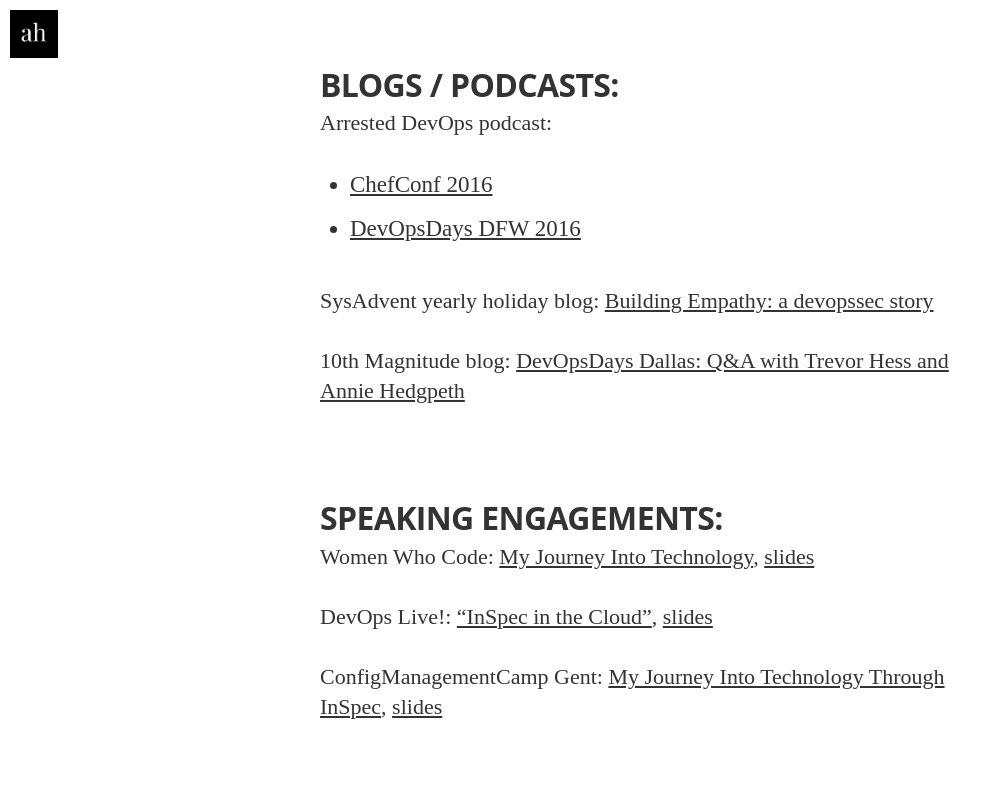
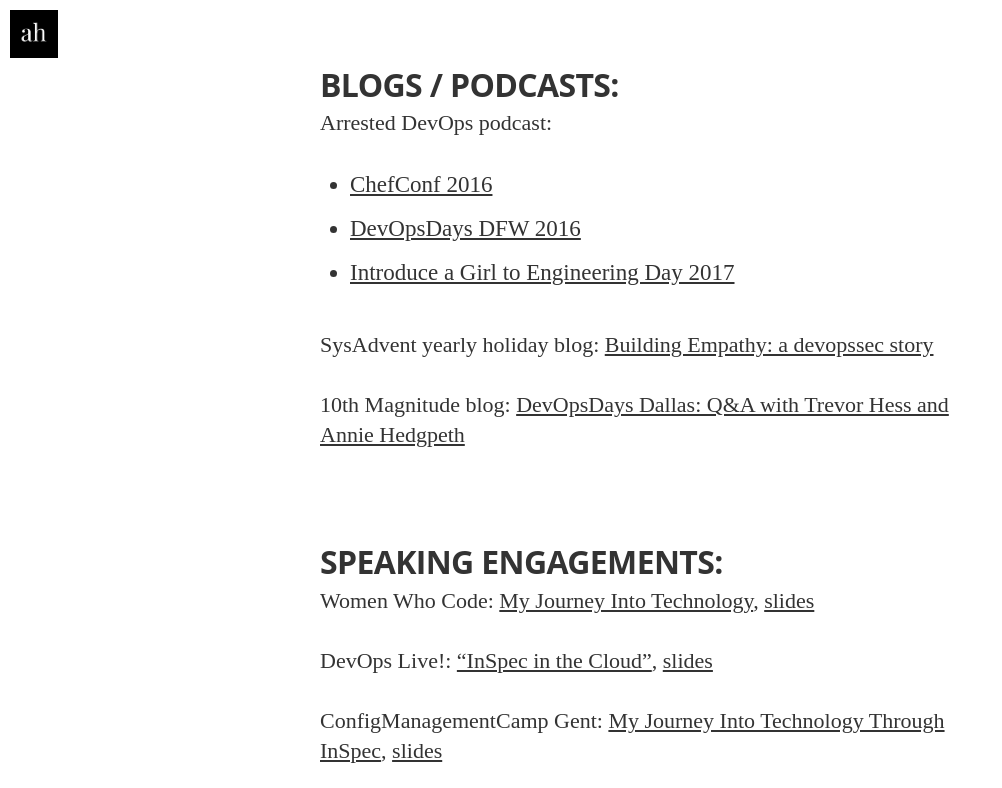
Before and after one commit to anniehedgpeth/anniehedgpeth.github.io, a Jekyll site: the page built from community.md, in a window 1280 px wide and 900 px high, scrolled down 624 px, cut to the strip 0-788 px from the top of the window. Shown: the whole strip, without its empty margins (0-1002 px from the left). Built offline with Jekyll 4.4.1, drawn with Linux system fonts in a browser that asks for light colours; nearby versions of some CDN libraries; some web fonts are replaced.

Commit message:
new video

```diff
--- a/community.md
+++ b/community.md
@@ -11,6 +11,7 @@
 
  - [ChefConf 2016](https://www.youtube.com/watch?v=U7i4JE4Zk7w&t=578s)
  - [DevOpsDays DFW 2016](https://www.arresteddevops.com/devopsdays-dfw-2016/)
+ - [Introduce a Girl to Engineering Day 2017](https://youtu.be/MitmkB-MLOw)
 
 SysAdvent yearly holiday blog: [Building Empathy: a devopssec story](buff.ly/2gRAtHs)
 
```
Also changed, not shown: 2 other files.
